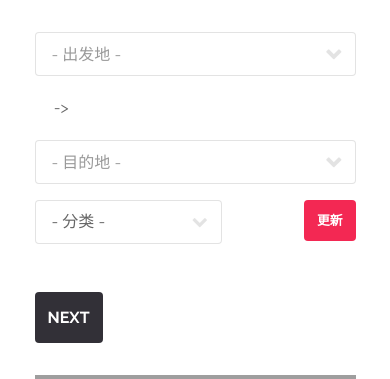
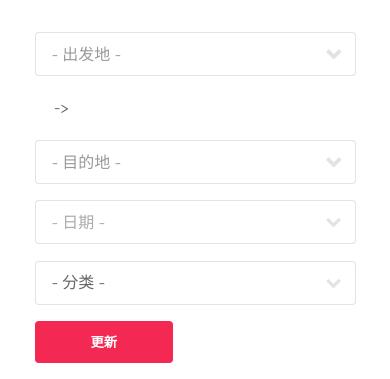
Before and after one commit to mymjack/Project-Alpha, a PHP site: page /pages/search.php in a window 390 px wide. Shown: the part 160-539 px from the top of the page. Run offline with PHP 8.4, Linux system fonts and the light colour scheme; the visitor is signed in with stand-in values (Sample User, id 1); data that the repository does not hold is empty; some libraries are stand-ins or nearby versions; grey boxes are pictures that could not be loaded.

Commit message:
Adding date selection field
backend not implemented yet

```diff
--- a/assets/css/main-cleaned.css
+++ b/assets/css/main-cleaned.css
@@ -100,6 +100,7 @@ body {
 	clear: both;
 	height: 0;
 }
+
 .col-xs-1, .col-sm-1, .col-md-1, .col-lg-1, .col-xs-2, .col-sm-2, .col-md-2, .col-lg-2, .col-xs-3, .col-sm-3, .col-md-3, .col-lg-3, .col-xs-4, .col-sm-4, .col-md-4, .col-lg-4, .col-xs-5, .col-sm-5, .col-md-5, .col-lg-5, .col-xs-6, .col-sm-6, .col-md-6, .col-lg-6, .col-xs-7, .col-sm-7, .col-md-7, .col-lg-7, .col-xs-8, .col-sm-8, .col-md-8, .col-lg-8, .col-xs-9, .col-sm-9, .col-md-9, .col-lg-9, .col-xs-10, .col-sm-10, .col-md-10, .col-lg-10, .col-xs-11, .col-sm-11, .col-md-11, .col-lg-11, .col-xs-12, .col-sm-12, .col-md-12, .col-lg-12 {
 	position: relative;
 	min-height: 1px;
@@ -581,8 +582,8 @@ button,
 	input[type="submit"].wide,
 	button.wide-always,
 	input[type="submit"].wide-always {
-		padding-left: 5em;
-		padding-right: 5em;
+		padding-left: 4.2em;
+		padding-right: 4.2em;
 	}
 	@media screen and (max-width: 480px) {
 		input[type="submit"],
--- a/pages/search.php
+++ b/pages/search.php
@@ -8,6 +8,7 @@
 	$start=($page-1)*$limit;
 	$depName = isset($_GET['dep']) ? $_GET['dep'] : "";
 	$arri = isset($_GET['arri']) ? $_GET['arri'] : "";
+	$arriName = $arri;
 
 	$sql = "SELECT id, name, departures, arrivals, traveldate, description FROM usr_regis ORDER BY traveldate LIMIT $start, $limit";
 
@@ -45,6 +46,17 @@
 	<link rel="stylesheet" href="../assets/css/main-cleaned.css" />
 	<!-- Select2 datalist files -->
 	<link href="../select2/css/select2.css" rel="stylesheet" />
+
+	<link rel="stylesheet" href="//code.jquery.com/ui/1.12.1/themes/base/jquery-ui.css">
+
+	<script src="https://code.jquery.com/jquery-1.12.4.js"></script>
+	<script src="https://code.jquery.com/ui/1.12.1/jquery-ui.js"></script>
+	<script type="text/javascript">
+	    var j = jQuery.noConflict();
+	    j( function() {
+	        j( "#datepicker" ).datepicker({dateFormat: "yy-m-d"});
+	    } );
+	</script>
 </head>
 <body>
 
@@ -116,7 +128,14 @@
 								</select>
 							</div>
 
-							<div class="col-xs-7">
+							<div class="col-xs-12 col-sm-4">
+								<div class="select-wrapper">
+									<input name="datepicker" id="datepicker" type="text" placeholder="- 日期 -" />
+								</div>
+							</div>
+
+							<span class="col-xs-12 col-sm-1"></span>
+							<div class="col-xs-12 col-sm-3">
 								<div class="select-wrapper">
 									<select name="filter">
 										<option disabled selected value>- 分类 -</option>
@@ -128,8 +147,8 @@
 							</div>
 							<input type="hidden" name="page" value="1">
 
-							<div class="col-xs-5 align-right">
-								<button class="special small wide" >更新</button>
+							<div class="col-xs-2 col-sm-4 align-right">
+								<button class="special wide-always" >更新</button>
 							</div>
 
 						</div>
@@ -253,7 +272,7 @@
 			placeholder: "- 出发地 -",
 		  	allowClear: true
 		});
-		$('#arri option[value="<?php echo $arri; ?>"]').attr('selected','selected');
+		$('#arri option[value="<?php echo $arriName; ?>"]').attr('selected','selected');
 		$('#arri').select2({
 			placeholder: "- 目的地 -",
 		  allowClear: true
```
